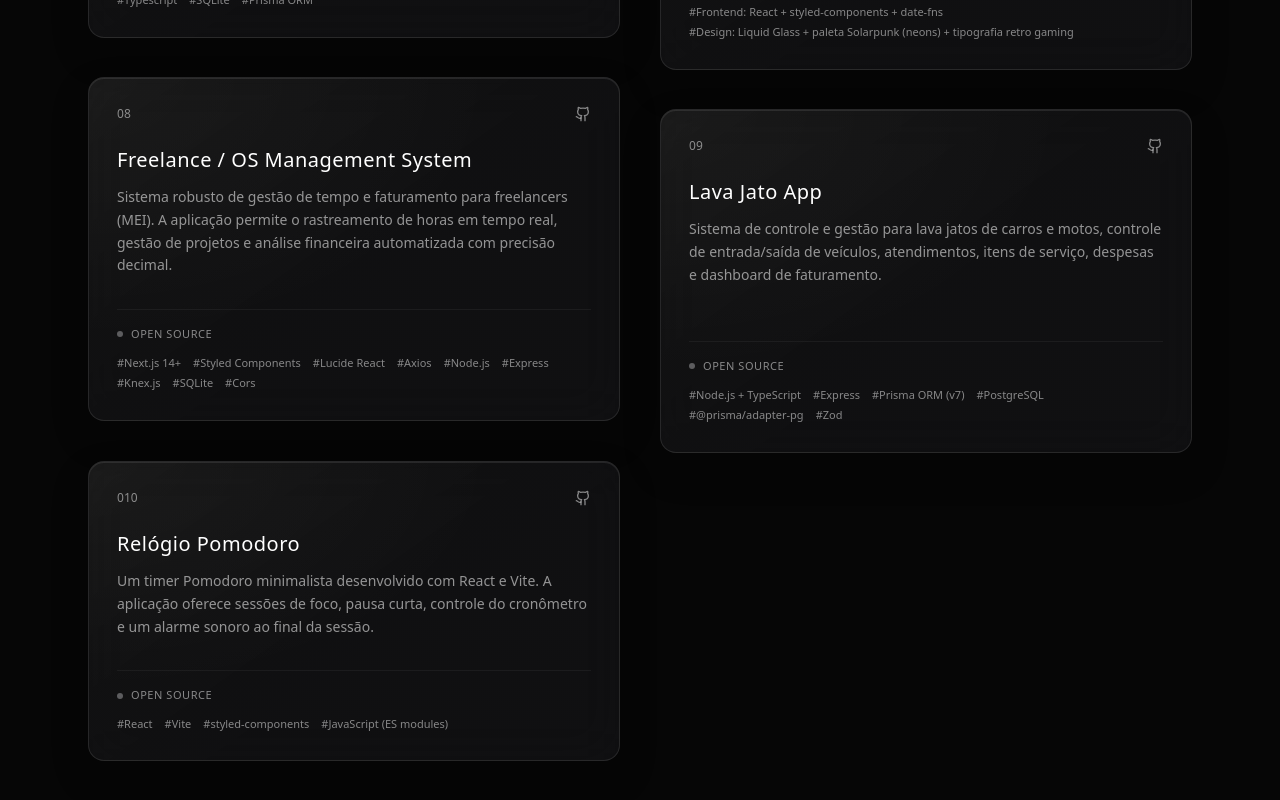
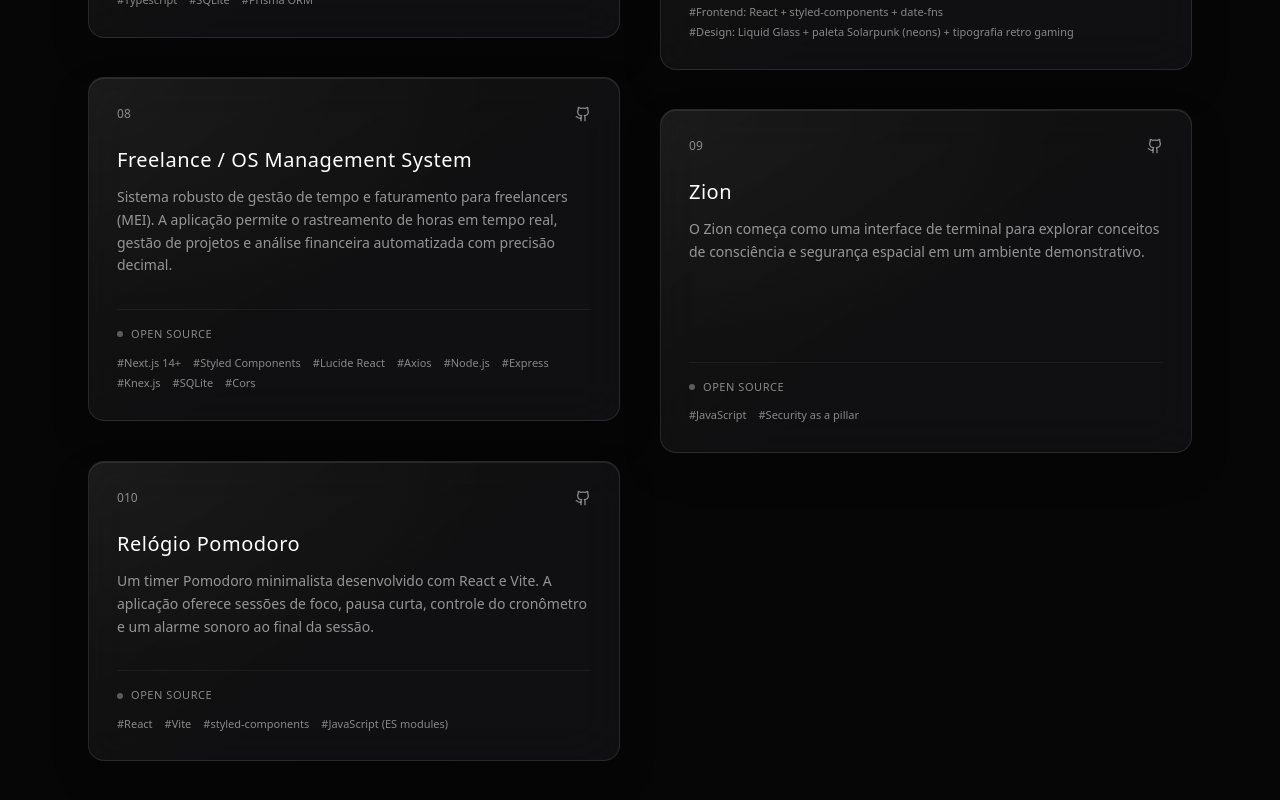
Before and after one commit to PatricAugusto/Portfolio-v4, a Next.js app: page / in a window 1280 px wide. Shown: the part 6731-7531 px from the top of the page. Built offline with nearby package versions, Linux system fonts and the light colour scheme.

Commit message:
feat(Projects): update project details

```diff
--- a/src/data/portfolio.ts
+++ b/src/data/portfolio.ts
@@ -155,11 +155,11 @@ export const projects: Project[] = [
   },
   {
     id: "8",
-    title: "Lava Jato App",
+    title: "Zion",
     description:
-      "Sistema de controle e gestão para lava jatos de carros e motos, controle de entrada/saída de veículos, atendimentos, itens de serviço, despesas e dashboard de faturamento.",
-    tags: ["Node.js + TypeScript", "Express", "Prisma ORM (v7)", "PostgreSQL", "@prisma/adapter-pg", "Zod"],
-    github: "https://github.com/PatricAugusto/Sistema-de-controle-para-lava-jatos",
+      "O Zion começa como uma interface de terminal para explorar conceitos de consciência e segurança espacial em um ambiente demonstrativo.",
+    tags: ["JavaScript", "Security as a pillar"],
+    github: "https://github.com/PatricAugusto/Zion",
     featured: true,
   },
   {
```
